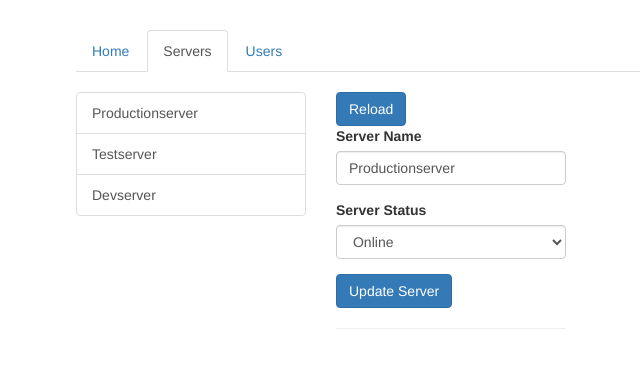
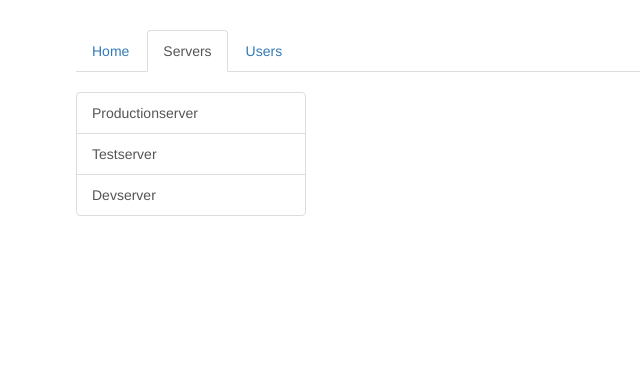
Before and after one commit to finngm/angular-routing-module, an Angular app: page /servers in a window 1280 px wide. Shown: the top 368 px of the page, without its empty margins (189-829 px from the left). Built offline with nearby package versions, Linux system fonts and the light colour scheme.

Commit message:
139: setting up child (nested) routes

```diff
--- a/src/app/servers/servers.component.html
+++ b/src/app/servers/servers.component.html
@@ -12,9 +12,10 @@
     </div>
   </div>
   <div class="col-xs-12 col-sm-4">
-    <button class="btn btn-primary" (click)="onReload()">Reload</button>
+    <router-outlet></router-outlet>
+    <!-- <button class="btn btn-primary" (click)="onReload()">Reload</button>
     <app-edit-server></app-edit-server>
-    <hr>
+    <hr> -->
     <!-- <app-server></app-server> -->
   </div>
 </div>
--- a/src/app/users/users.component.html
+++ b/src/app/users/users.component.html
@@ -11,6 +11,6 @@
     </div>
   </div>
   <div class="col-xs-12 col-sm-4">
-    <app-user></app-user>
+    <router-outlet></router-outlet>
   </div>
 </div>
```
Also changed, not shown: src/app/app.module.ts (+7 -5 lines).
